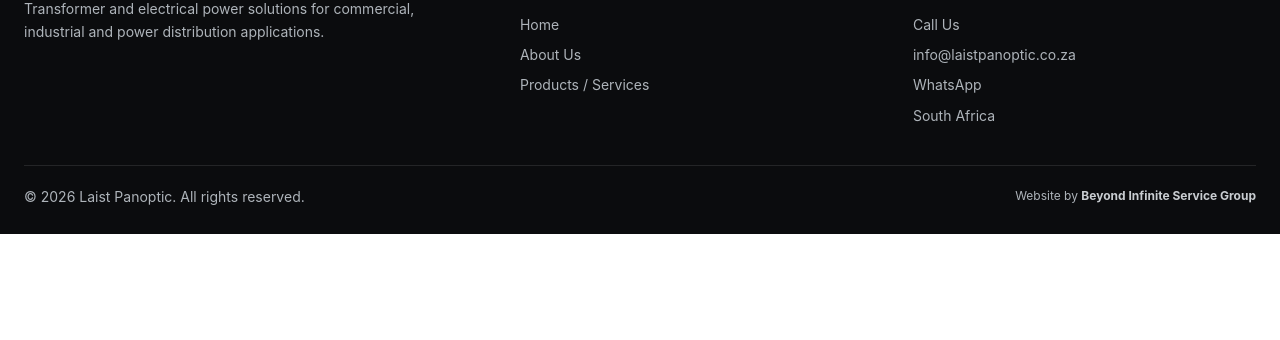
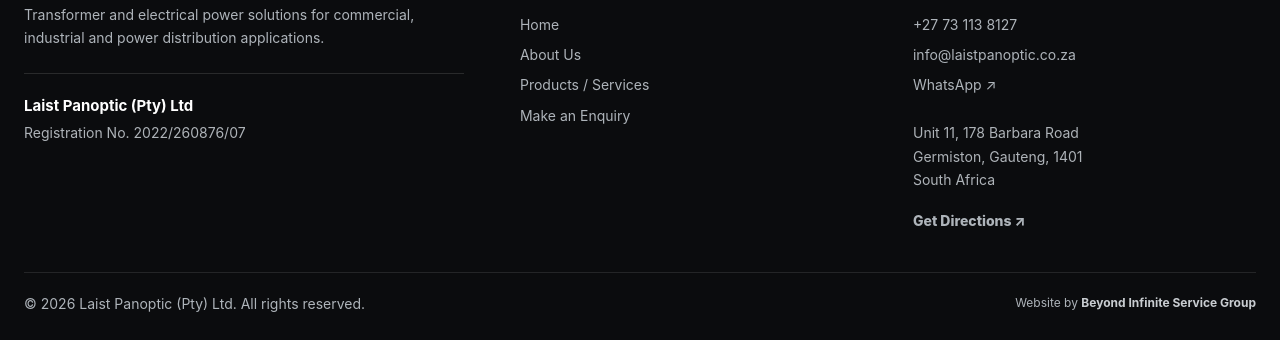
Before and after one commit to BeyondInfiniteServiceGroup/Laist-Panoptic-Transformers, a plain HTML site: page about/index.html in a window 1280 px wide. Shown: the part 3088-3428 px from the top of the page. Before the commit the page ends 3322 px from the top, so only its background shows below. Drawn offline with Linux system fonts and the light colour scheme.

Commit message:
Updated company details

```diff
--- a/about/index.html
+++ b/about/index.html
@@ -228,7 +228,9 @@
     <footer class="site-footer">
         <div class="container">
             <div class="footer-grid">
-                <div>
+
+                <!-- Company -->
+                <div class="footer-company">
                     <a class="brand" href="../" aria-label="Laist Panoptic home">
                         <span class="brand-mark">LP</span>
                         <span class="brand-name">
@@ -236,34 +238,76 @@
                             <small>POWER &amp; ELECTRICAL</small>
                         </span>
                     </a>
-                    <p>
-                        Transformer and electrical power solutions for commercial, industrial
-                        and power distribution applications.
+
+                    <p class="footer-description">
+                        Transformer and electrical power solutions for commercial,
+                        industrial and power distribution applications.
                     </p>
-                </div>
 
-                <div>
-                    <h3>Explore</h3>
-                    <div class="footer-links">
-                        <a href="../">Home</a>
-                        <a href="./">About Us</a>
-                        <a href="../products/">Products / Services</a>
+                    <div class="footer-registration">
+                        <strong>Laist Panoptic (Pty) Ltd</strong>
+                        <span>Registration No. 2022/260876/07</span>
                     </div>
                 </div>
 
+                <!-- Navigation -->
                 <div>
-                    <h3>Contact</h3>
+                    <h3>Explore</h3>
+
                     <div class="footer-links">
-                        <a href="tel:+27731138127">Call Us</a>
-                        <a href="mailto:info@laistpanoptic.co.za">info@laistpanoptic.co.za</a>
-                        <a href="https://wa.me/27731138127">WhatsApp</a>
-                        <span>South Africa</span>
+                        <a href="../">Home</a>
+                        <a href="../about/">About Us</a>
+                        <a href="../products/">Products / Services</a>
+                        <a href="../products/#enquiry">Make an Enquiry</a>
                     </div>
+                </div>
+
+                <!-- Contact & Workshop -->
+                <div class="footer-contact">
+                    <h3>Contact &amp; Workshop</h3>
+
+                    <div class="footer-links">
+                        <a href="tel:+27731138127">+27 73 113 8127</a>
+
+                        <a href="mailto:info@laistpanoptic.co.za">
+                            info@laistpanoptic.co.za
+                        </a>
+
+                        <a
+                            href="https://wa.me/27731138127"
+                            target="_blank"
+                            rel="noopener"
+                        >
+                            WhatsApp ↗
+                        </a>
+                    </div>
+
+                    <address class="footer-address">
+                        Unit 11, 178 Barbara Road<br>
+                        Germiston, Gauteng, 1401<br>
+                        South Africa
+                    </address>
+
+                    <a
+                        class="footer-directions"
+                        href="https://www.google.com/maps/search/?api=1&amp;query=Unit+11%2C+178+Barbara+Road%2C+Germiston%2C+Gauteng%2C+1401%2C+South+Africa"
+                        target="_blank"
+                        rel="noopener"
+                        aria-label="Get directions to Laist Panoptic workshop"
+                    >
+                        Get Directions ↗
+                    </a>
                 </div>
             </div>
 
             <div class="footer-bottom">
-                <span>© <span data-current-year></span> Laist Panoptic. All rights reserved.</span>
+                <div class="footer-legal">
+                    <span>
+                        © <span data-current-year></span>
+                        Laist Panoptic (Pty) Ltd. All rights reserved.
+                    </span>
+                </div>
+
                 <a
                     class="bis-referral"
                     href="https://bisg.co.za/?utm_source=laist_panoptic&amp;utm_medium=website&amp;utm_campaign=developer_referral"
```
